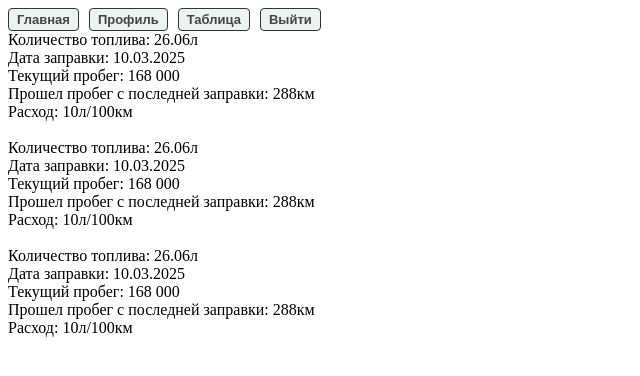
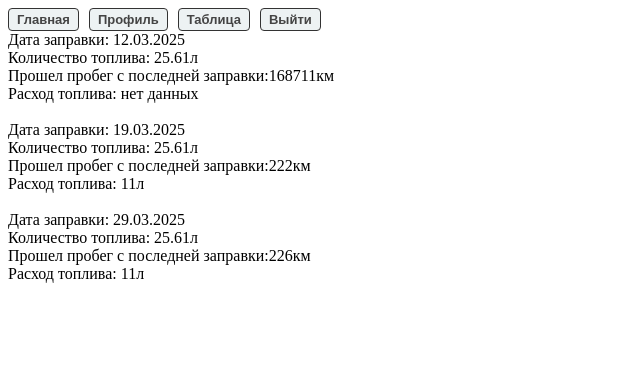
Before and after one commit to katsori-fuel-app/frontend, a Next.js app: page /fuel in a window 1280 px wide. Shown: the top 376 px of the page, without its empty margins (0-640 px from the left). Built offline with nearby package versions, Linux system fonts and the light colour scheme; no server answers; sample sign-in values are in the browser's storage.

Commit message:
feature/fuel-logic: добавил логику в расчеты

```diff
--- a/src/feature/fuel/Fuel.tsx
+++ b/src/feature/fuel/Fuel.tsx
@@ -1,32 +1,49 @@
 export const Fuel = () => {
+    const setting = [
+        {
+            date: '12.03.2025',
+            fuelCount: 25.61,
+            currentKm: 168711,
+        },
+        {
+            date: '19.03.2025',
+            fuelCount: 25.61,
+            currentKm: 168933,
+        },
+        {
+            date: '29.03.2025',
+            fuelCount: 25.61,
+            currentKm: 169159,
+        },
+    ];
+
     return (
         <div>
             <div>
-                <div>Количество топлива: 26.06л</div>
-                <div>Дата заправки: 10.03.2025</div>
-                <div>Текущий пробег: 168 000</div>
-                <div>Прошел пробег с последней заправки: 288км</div>
-                <div>Расход: 10л/100км</div>
+                {setting.map((a, i, settingArray) => {
+                    const S =
+                        i === 0
+                            ? settingArray[i].currentKm
+                            : settingArray[i].currentKm - settingArray[i - 1].currentKm;
+
+                    const U = i === 0 ? 'нет данных' : (a.fuelCount / S) * 100;
+                    return (
+                        <>
+                            <div>Дата заправки: {a.date}</div>
+                            <div>Количество топлива: {a.fuelCount}л</div>
+                            <div>
+                                Прошел пробег с последней заправки:
+                                {Math.floor(S)}
+                                км
+                            </div>
+                            <div>
+                                Расход топлива: {typeof U === 'number' ? `${Math.floor(U)}л` : U}
+                            </div>
+                            <br />
+                        </>
+                    );
+                })}
             </div>
-            <br />
-
-            <div>
-                <div>Количество топлива: 26.06л</div>
-                <div>Дата заправки: 10.03.2025</div>
-                <div>Текущий пробег: 168 000</div>
-                <div>Прошел пробег с последней заправки: 288км</div>
-                <div>Расход: 10л/100км</div>
-            </div>
-            <br />
-
-            <div>
-                <div>Количество топлива: 26.06л</div>
-                <div>Дата заправки: 10.03.2025</div>
-                <div>Текущий пробег: 168 000</div>
-                <div>Прошел пробег с последней заправки: 288км</div>
-                <div>Расход: 10л/100км</div>
-            </div>
-            <br />
         </div>
     );
 };
```
